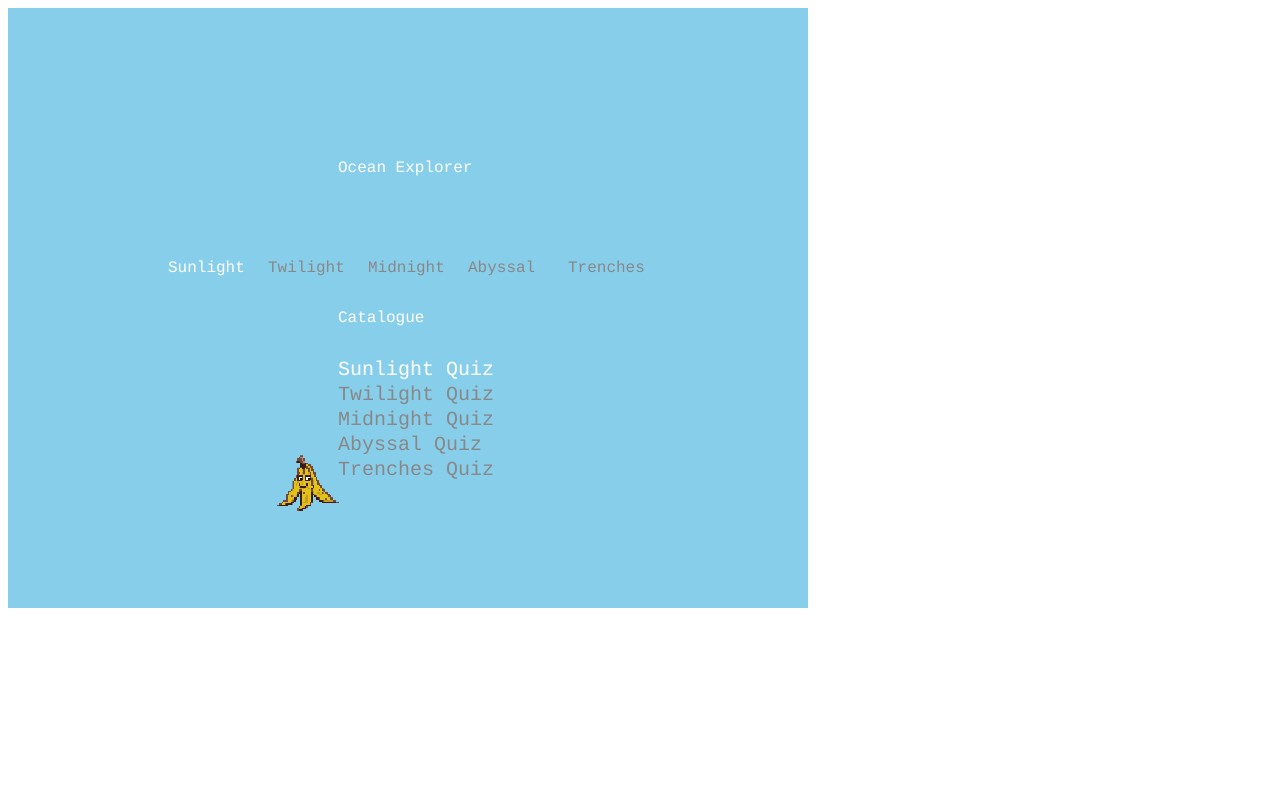
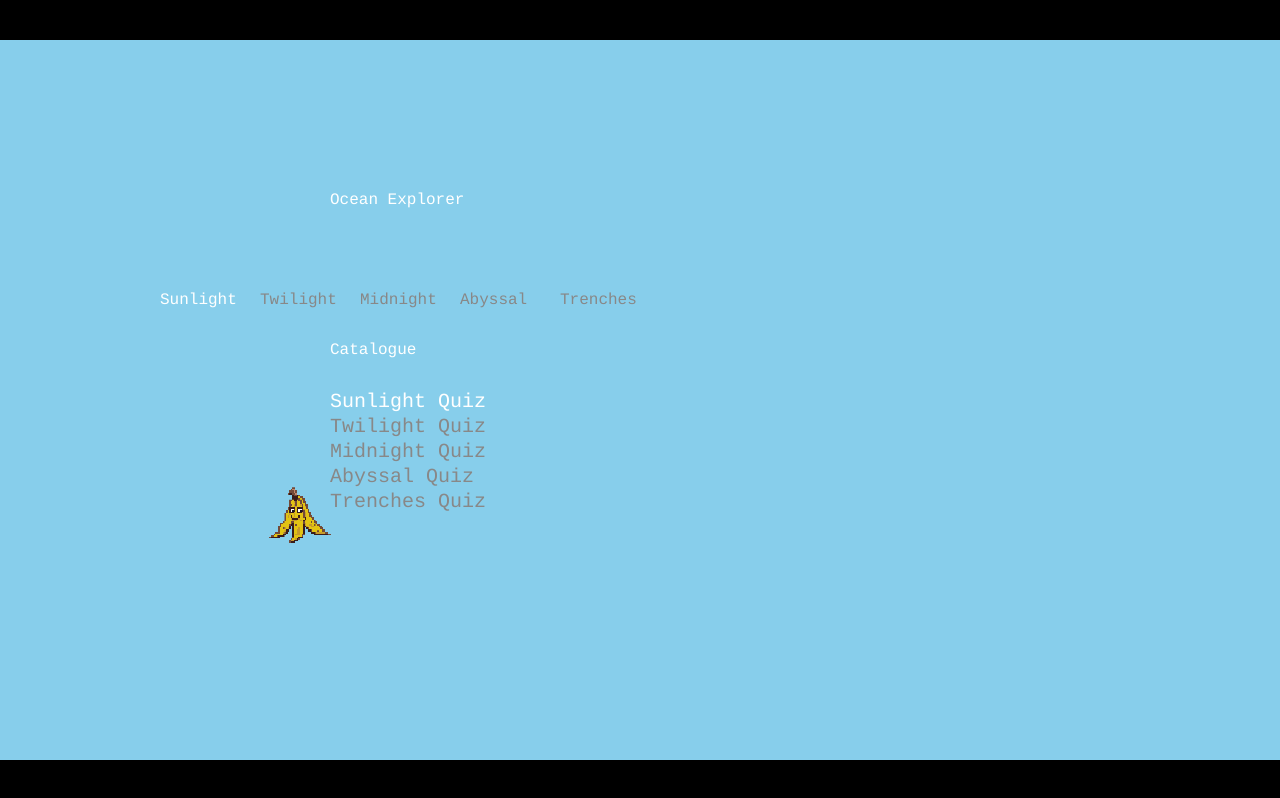
Before and after one commit to ashwanapple/fishedu, a website built with Vite: page index.html in a window 1280 px wide. Built offline with nearby package versions, Linux system fonts and the light colour scheme.

Commit message:
screen fix

```diff
--- a/index.html
+++ b/index.html
@@ -1,11 +1,26 @@
 <!DOCTYPE html>
 <html>
 <head>
-  <meta charset="UTF-8">
+  <meta charset="UTF-8" />
   <title>Fish Education</title>
+  <style>
+    html, body {
+      margin: 0;
+      width: 100%;
+      height: 100%;
+      overflow: hidden;
+      background: black;
+    }
+
+    #game-container {
+      width: 100vw;
+      height: 100vh;
+    }
+  </style>
 </head>
 
 <body>
+  <div id="game-container"></div>
   <script type="module" src="/src/main.ts"></script>
 </body>
 </html>
--- a/src/main.ts
+++ b/src/main.ts
@@ -7,10 +7,15 @@ import Quiz from "./scenes/quiz"
 
 const config: Phaser.Types.Core.GameConfig = {
     type: Phaser.AUTO,
-    width: 800,
-    height: 600,
+    width: 1280,
+    height: 720,
+    parent: "game-container",
     backgroundColor: "#87CEEB",
-    scene: [HomeScene, GameScene, CatalogueScene, Quiz]
+    scene: [HomeScene, GameScene, CatalogueScene, Quiz],
+    scale: {
+        mode: Phaser.Scale.FIT,
+        autoCenter: Phaser.Scale.CENTER_BOTH
+    }
 }
 
 new Phaser.Game(config)
```
Also changed, not shown: 2 other files.
